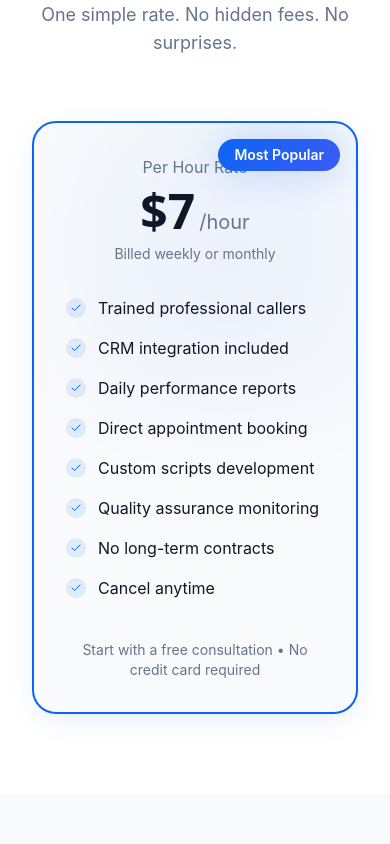
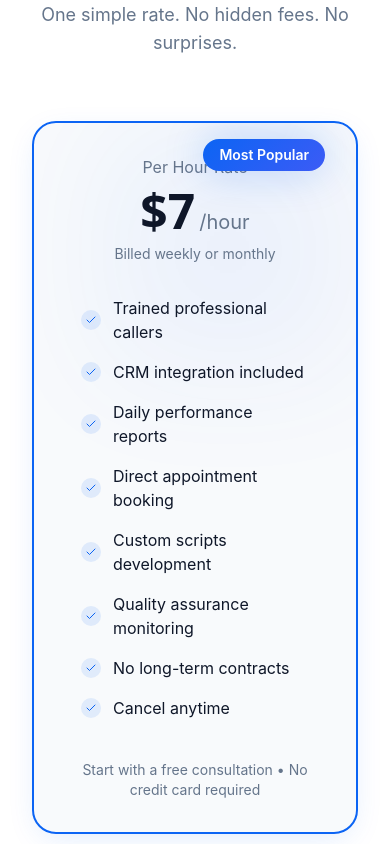
Before and after one commit to yasminshvet-pixel/dialinity, a React (Vite) app: page / in a window 390 px wide. Shown: the part 6980-7824 px from the top of the page. Built offline with nearby package versions, Linux system fonts and the light colour scheme; the HTML template or start-up script is replaced by a standard one.

Commit message:
Visual edit in Lovable
Edited UI in Lovable

```diff
--- a/src/components/landing/PricingSection.tsx
+++ b/src/components/landing/PricingSection.tsx
@@ -17,7 +17,7 @@ const PricingSection = () => {
         </div>
 
         <div className="max-w-lg mx-auto">
-          <div className="relative p-8 md:p-12 rounded-3xl bg-background border-2 border-primary shadow-card overflow-hidden">
+          <div className="relative p-8 md:p-12 rounded-3xl bg-background border-2 border-primary shadow-card overflow-hidden px-[47px]">
             {/* Background decoration */}
             <div className="absolute top-0 right-0 w-64 h-64 gradient-hero opacity-5 blur-3xl" />
 
```
